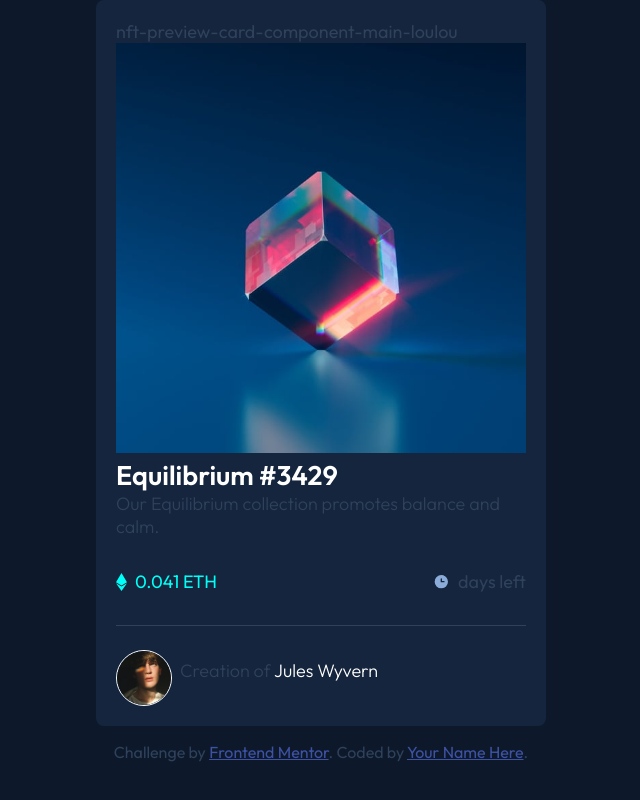
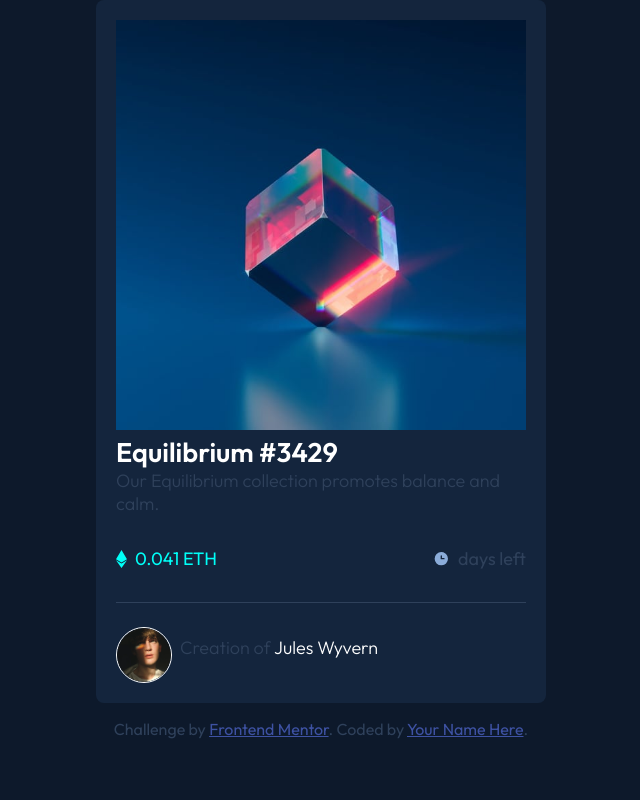
Before and after one commit to louloumwana/nft-preview-card-component-main-loulou, a plain HTML site: page nft-preview-card-component-main/index.html in a window 1280 px wide. Shown: the whole page, without its empty margins (319-959 px from the left). Drawn offline with Linux system fonts and the light colour scheme.

Commit message:
nft preview card component initial commit

```diff
--- a/nft-preview-card-component-main/index.html
+++ b/nft-preview-card-component-main/index.html
@@ -13,7 +13,6 @@
 </head>
 <body>
   <div class="container">
-    nft-preview-card-component-main-loulou
     <article class="main-image">
       <img src="images/image-equilibrium.jpg" alt="">
       <div>
```
Also changed, not shown: 4 other files.
